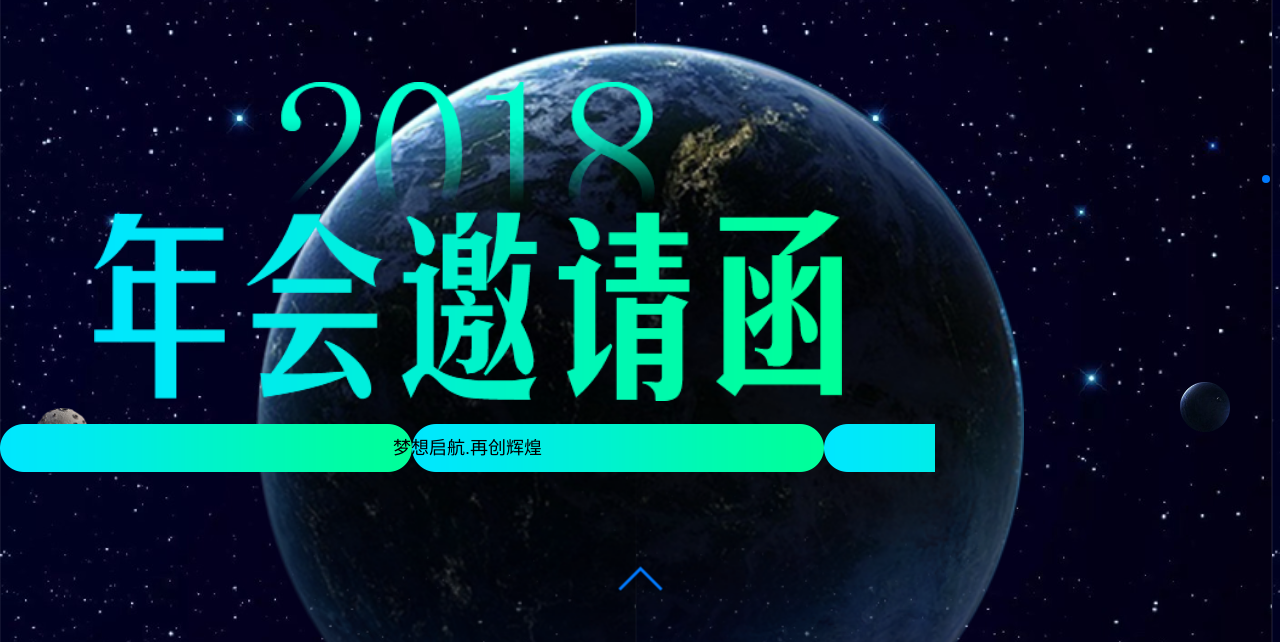
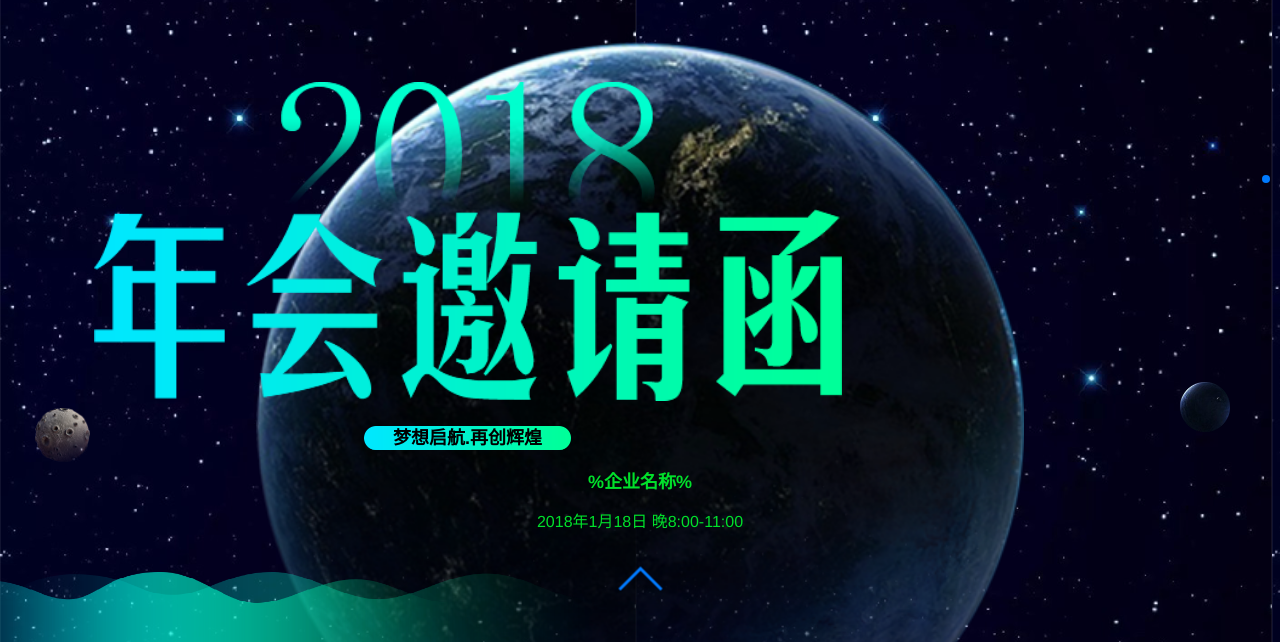
Before and after one commit to HAOCHUNYAN666/HAOCHUNYAN666.github.io, a plain HTML site: page yinyuewcj/index.html in a window 1280 px wide. Shown: the part 158-800 px from the top of the page. Drawn offline with nearby package versions, Linux system fonts and the light colour scheme.

Commit message:
第一屏修改完成

```diff
--- a/yinyuewcj/css/style.css
+++ b/yinyuewcj/css/style.css
@@ -1,3 +1,8 @@
+*{
+    margin: 0;
+    padding: 0;
+    box-sizing: border-box;
+}
 html, body {
     position: relative;
     height: 100%;
@@ -19,6 +24,7 @@ body {
     font-size: 18px;
     background: #fff;
 }
+
 
 /*-----自定义样式------*/
 
@@ -75,8 +81,41 @@ body {
 }
 .s1 .main img:nth-of-type(2){
     width: 80%;
+    margin-bottom: 20px;
 }
 .s1 .main .img9{
     background-image: url(../img/9.png);
-    line-height: 48px;
+    line-height: 24px;
+    width: 207px;
+    margin: auto;
+    background-size: cover;
+    font-weight: bold;
 }
+.s1 .footer{
+    color: #01e02b;
+    position: absolute;
+    bottom: 0;
+    left: 0;
+    width: 100%;
+}
+.s1 .footer h2{
+    font-size: 18px;
+    margin-bottom: 15px;
+}
+.s1 .footer p:nth-of-type(1){
+    font-size: 16px;
+    margin-bottom: 40px;
+}
+.s1 .footer p:nth-of-type(2){
+    height: 70px;
+}
+.s1 .footer p img{
+    height: 70px;
+    position: absolute;
+}
+.s1 .footer p img:nth-of-type(1){
+    left: 0px;
+}
+.s1 .footer p img:nth-of-type(2){
+    left: -90px;
+}
--- a/yinyuewcj/index.html
+++ b/yinyuewcj/index.html
@@ -7,7 +7,7 @@
     <meta name="viewport" content="width=device-width, initial-scale=1, minimum-scale=1, maximum-scale=1">
 
     <!-- Link Swiper's CSS -->
-    <link rel="stylesheet" href="https://cdnjs.cloudflare.com/ajax/libs/Swiper/4.0.5/css/swiper.css">
+    <link rel="stylesheet" href="https://cdn.bootcss.com/Swiper/4.0.7/css/swiper.css">
 
     <!-- Demo styles -->
     <link rel="stylesheet" href="css/style.css">
@@ -30,7 +30,7 @@
                     <img src="img/8.png" alt="">
                     <p class="img9">梦想启航.再创辉煌</p>
                 </div>
-                <div class="footer" style="display: none">
+                <div class="footer">
                     <h2>%企业名称%</h2>
                     <p>2018年1月18日 晚8:00-11:00</p>
                     <p>
@@ -58,7 +58,7 @@
 </div>
 
 <!-- Swiper JS -->
-<script src="https://cdnjs.cloudflare.com/ajax/libs/Swiper/4.0.5/js/swiper.js"></script>
+<script src="https://cdn.bootcss.com/Swiper/4.0.7/js/swiper.js"></script>
 
 <!-- Initialize Swiper -->
 <script src="js/swiper.js"></script>
```
